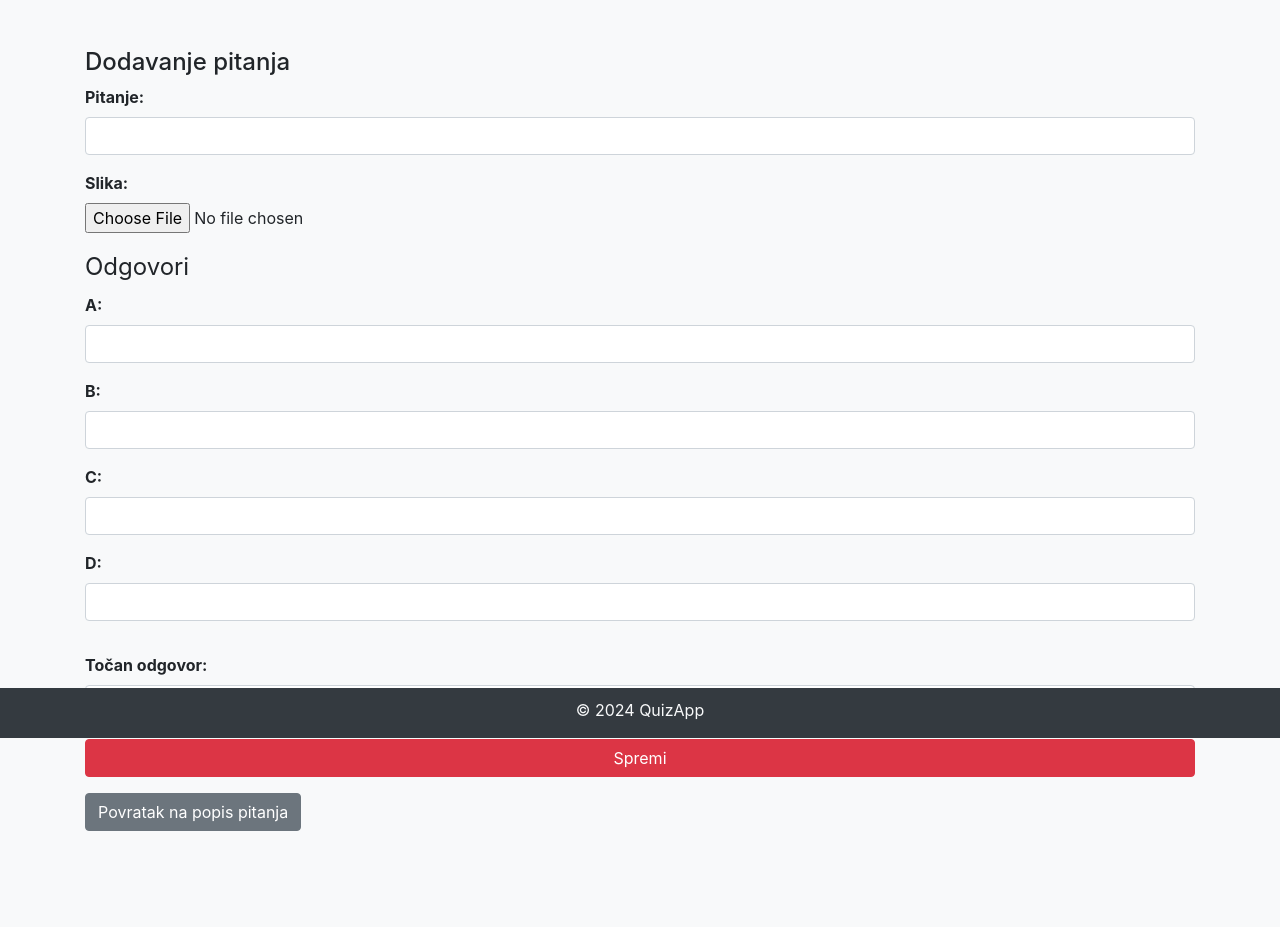
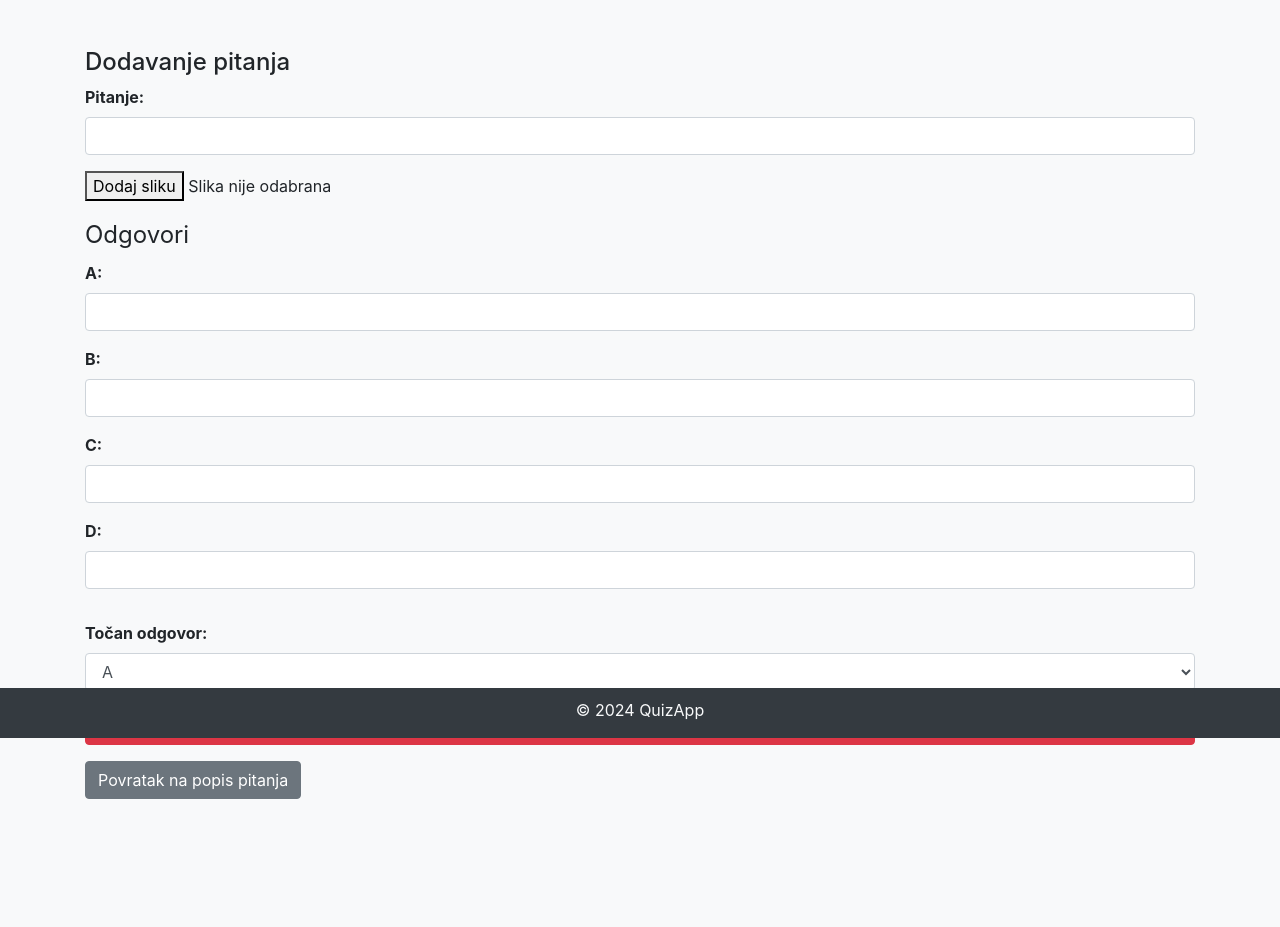
Before and after one commit to poropatm/quiz, a Flask app: page /add_question/1 in a window 1280 px wide. Shown: the part 62-989 px from the top of the page. After the commit the page ends 861 px from the top, so only its background shows below. Run offline with Flask 3, Linux system fonts and the light colour scheme; a user stored in the database is signed in; tables that the repository leaves empty hold one stand-in row (values such as "Sample post"); some libraries are stand-ins or nearby versions.

Commit message:
Manje dorade

```diff
--- a/static/css/styles.css
+++ b/static/css/styles.css
@@ -12,7 +12,3 @@
     margin-left: 10px;
     color: lightblue;
 }
-
-body {
-    margin-bottom: 20px;
-}
--- a/templates/admin/addQuestion.html
+++ b/templates/admin/addQuestion.html
@@ -24,8 +24,9 @@
             <input type="text" class="form-control" id="question_text" name="question_text" required>
         </div>
         <div class="form-group">
-            <label for="image_upload" class="font-weight-bold">Slika:</label>
-            <input type="file" class="form-control-file" id="image_upload" name="image_upload">
+            <input type="file" name="image_upload" id="image_upload_input" style="display: none;">
+            <button type="button" onclick="document.getElementById('image_upload_input').click();">Dodaj sliku</button>
+            <span id="selected_file">Slika nije odabrana</span>
         </div>
         <fieldset class="form-group">
             <legend>Odgovori</legend>
@@ -65,6 +66,18 @@
 <script src="https://code.jquery.com/jquery-3.5.1.slim.min.js"></script>
 <script src="https://cdn.jsdelivr.net/npm/@popperjs/core@2.9.2/dist/umd/popper.min.js"></script>
 <script src="https://cdn.jsdelivr.net/npm/bootstrap@4.5.2/dist/js/bootstrap.bundle.min.js"></script>
+<script>
+    document.getElementById('image_upload_input').addEventListener('change', function () {
+        var input = this;
+        var label = document.getElementById('selected_file');
+
+        if (input.files && input.files.length > 0) {
+            label.innerHTML = input.files[0].name;
+        } else {
+            label.innerHTML = 'Slika nije odabrana';
+        }
+    });
+</script>
 
 </body>
 </html>
--- a/templates/admin/listQuestions.html
+++ b/templates/admin/listQuestions.html
@@ -37,7 +37,9 @@
         {% endfor %}
         </tbody>
     </table>
+    <a class="btn btn-secondary mt-3 mb-5" href="{{ url_for('admin.admin_dashboard') }}">Povratak na popis kvizova</a>
 </div>
+
 {% include 'footer.html' %}
 
 <!-- Inicijalizacija datatablice, hrvatski jezik -->
--- a/templates/admin/selectQuiz.html
+++ b/templates/admin/selectQuiz.html
@@ -45,9 +45,10 @@
         <label for="new_quiz" class="font-weight-bold">Naziv novog kviza:</label>
         <input type="text" class="form-control" name="new_quiz" required>
     </div>
-    <button type="submit" class="btn btn-primary">Dodaj novi kviz</button>
+    <button type="submit" class="btn btn-info">Dodaj novi kviz</button>
 </form>
 </div>
+{% include 'footer.html' %}
 
 <!-- Include necessary scripts -->
 <script src="https://code.jquery.com/jquery-3.5.1.slim.min.js"></script>
```
Also changed, not shown: templates/admin/editQuestion.html (+17 -4 lines), instance/site.db.
